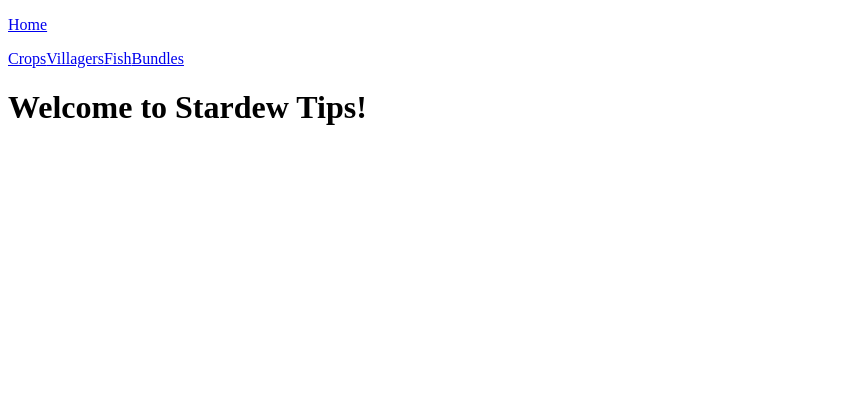
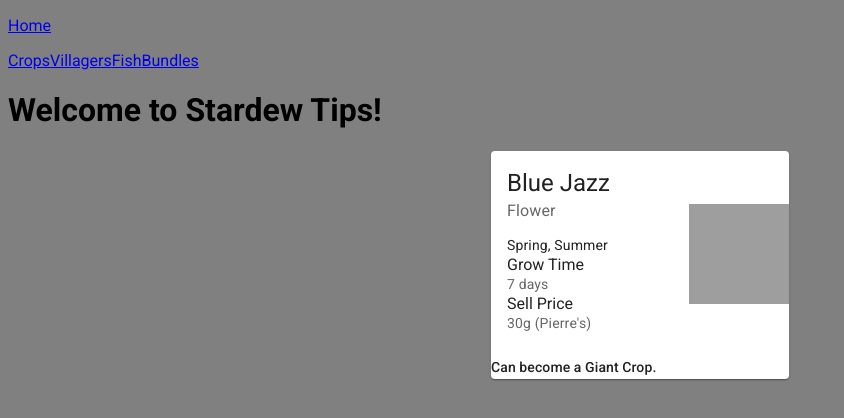
Before and after one commit to kwangric/stardew-tips-v2, a React app: page /crops in a window 1280 px wide. Shown: the whole page, without its empty margins (0-844 px from the left). Built offline with nearby package versions, Linux system fonts and the light colour scheme; no server answers; grey boxes are pictures that could not be loaded.

Commit message:
Set up crop card

```diff
--- a/app/app.js
+++ b/app/app.js
@@ -1,6 +1,8 @@
 /* eslint-disable no-unused-vars */
 import React from 'react';
-import { BrowserRouter as Router, Route, Switch, Link } from 'react-router-dom';
+import { BrowserRouter as Router, Route, Routes, Link } from 'react-router-dom';
+import Home from './components/Home'
+import CropsInfo from './components/CropsInfo'
 
 const App = () => {
   return (
@@ -17,13 +19,13 @@
           <h1>
             Welcome to Stardew Tips!
           </h1>
-          {/* <Switch>
-            <Route exact path="/" component={Home} />
-            <Route exact path="/crops" component={Crops} />
-            <Route exact path="/villagers" component={Villagers} />
+          <Routes>
+            <Route path="/" element={<Home />} />
+            <Route path="/crops" element={<CropsInfo />} />
+            {/* <Route exact path="/villagers" component={Villagers} />
             <Route exact path="/fish" component={Fish} />
-            <Route exact path="/bundles" component={Bundles} />
-          </Switch> */}
+            <Route exact path="/bundles" component={Bundles} /> */}
+          </Routes>
         </main>
       </div>
     </Router>
--- /dev/null
+++ b/app/components/CropsInfo.js
@@ -0,0 +1,102 @@
+/* eslint-disable no-unused-vars */
+import React from 'react'
+import { useState, useEffect} from 'react'
+import Box from '@mui/material/Box'
+import Card from '@mui/material/Card'
+import CardContent from '@mui/material/CardContent'
+import CardMedia from '@mui/material/CardMedia'
+import Grid from '@mui/material/Grid'
+import Typography from '@mui/material/Typography'
+import axios from 'axios'
+
+const CropsInfo = () => {
+  const [crops, setCrops] = useState([])
+
+  const getCrops = async () => {
+    try {
+      const {data} = await axios.get('/api/crops')
+      return data
+    } catch (error) {
+      console.log(error)
+    }
+  }
+
+  useEffect(() => {
+    const gotCrops = async () => {
+      const newCrops = await getCrops()
+      setCrops(newCrops)
+    }
+
+    gotCrops()
+  }, [])
+
+  console.log('####', crops)
+
+  return (
+    <Grid
+      container
+      spacing={{ xs: 2, md: 3 }}
+      columns={{ xs: 4, sm: 8, md: 12 }}
+      direction="row"
+      justifyContent="center"
+      alignItems="flex-start"
+    >
+      <Grid item xs={3}>
+        <Card
+          sx={{
+            minWidth: 275,
+            maxWidth: 350,
+            display: 'flex',
+            flexDirection: 'column',
+            alignContent: 'center',
+            justifyContent: 'space-between'
+          }}
+        >
+          <Box sx={{ display: 'flex', justifyContent: 'space-between', alignItems: 'center' }}>
+            <Box>
+              <CardContent>
+                <Typography variant="h5" component="div">
+                  Blue Jazz
+                </Typography>
+                <Typography sx={{ mb: 1.5 }} color="text.secondary">
+                  Flower
+                </Typography>
+                <Typography variant="body2">
+                  Spring, Summer
+                  <br />
+                </Typography>
+                <Typography variant="body3">
+                  Grow Time
+                  <br />
+                </Typography>
+                <Typography variant="body2" color="text.secondary">
+                  7 days
+                  <br />
+                </Typography>
+                <Typography variant="body3">
+                  Sell Price
+                  <br />
+                </Typography>
+                <Typography variant="body2" color="text.secondary">
+                  30g (Pierre's)
+                  <br />
+                </Typography>
+              </CardContent>
+            </Box>
+            <Box sx={{ display: 'flex', alignContent: 'center' }}>
+              <CardMedia
+                component="img"
+                sx={{ width: 100, height: 100 }}
+                image="https://stardewvalleywiki.com/mediawiki/images/2/2f/Blue_Jazz.png"
+                alt="Live from space album cover"
+              />
+            </Box>
+          </Box>
+          <Typography variant="subtitle2">Can become a Giant Crop.</Typography>
+        </Card>
+      </Grid>
+    </Grid>
+  )
+}
+
+export default CropsInfo
--- /dev/null
+++ b/app/components/Home.js
@@ -0,0 +1,10 @@
+/* eslint-disable no-unused-vars */
+import React from 'react';
+
+const Home = () => {
+  return (
+    <h1>hello world</h1>
+  );
+};
+
+export default Home
--- a/package.json
+++ b/package.json
@@ -14,6 +14,10 @@
   "author": "",
   "license": "ISC",
   "dependencies": {
+    "@emotion/react": "^11.9.0",
+    "@emotion/styled": "^11.8.1",
+    "@mui/material": "^5.8.2",
+    "axios": "^0.27.2",
     "express": "^4.18.1",
     "path": "^0.12.7",
     "react": "^18.1.0",
--- a/public/index.html
+++ b/public/index.html
@@ -3,6 +3,10 @@
   <head>
     <title>Stardew Tips</title>
     <link rel="stylesheet" href="/style.css" />
+    <link
+      rel="stylesheet"
+      href="https://fonts.googleapis.com/css?family=Roboto:300,400,500,700&display=swap"
+    />
   </head>
   <body>
     <div id="app"></div>
--- a/public/style.css
+++ b/public/style.css
@@ -0,0 +1,7 @@
+* {
+  font-family: 'Roboto', sans-serif;
+}
+
+body {
+  background-color: grey;
+}
```
Also changed, not shown: 1 other file.
